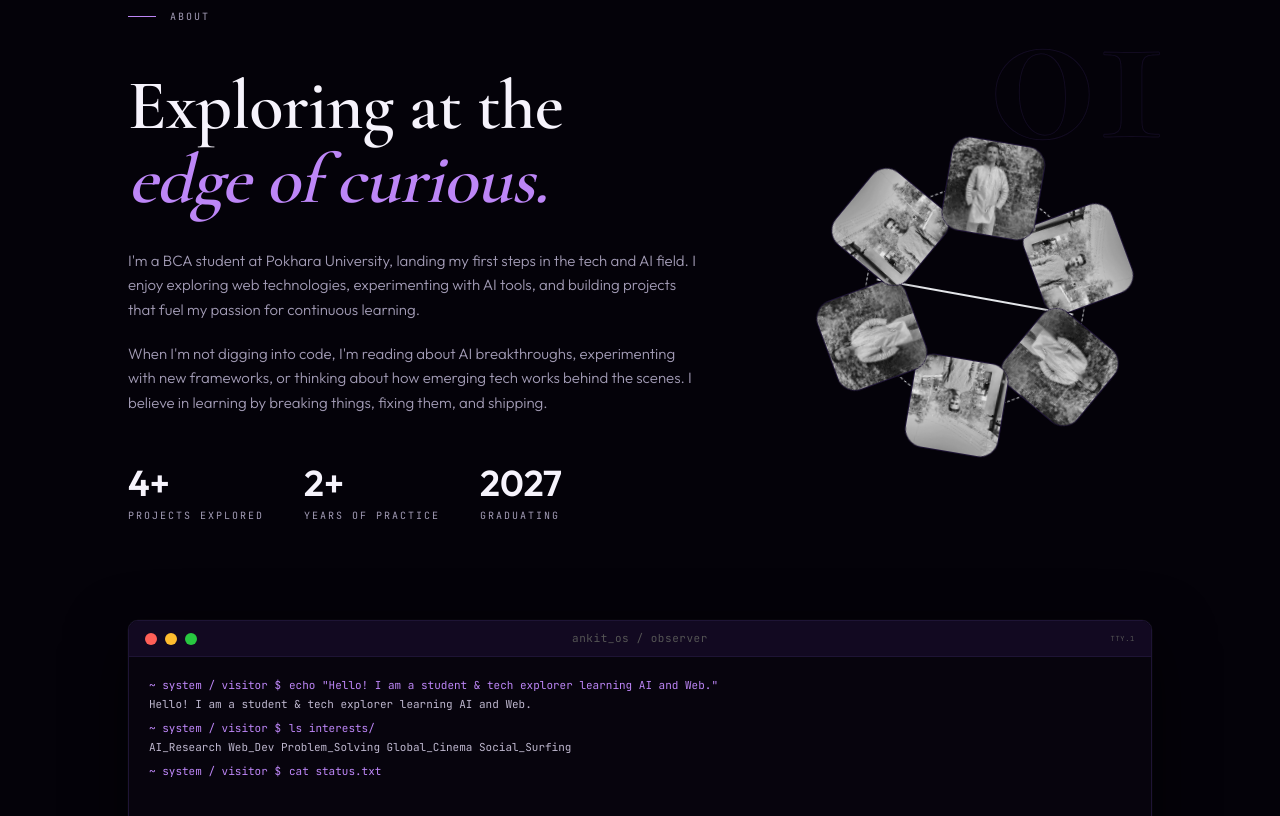
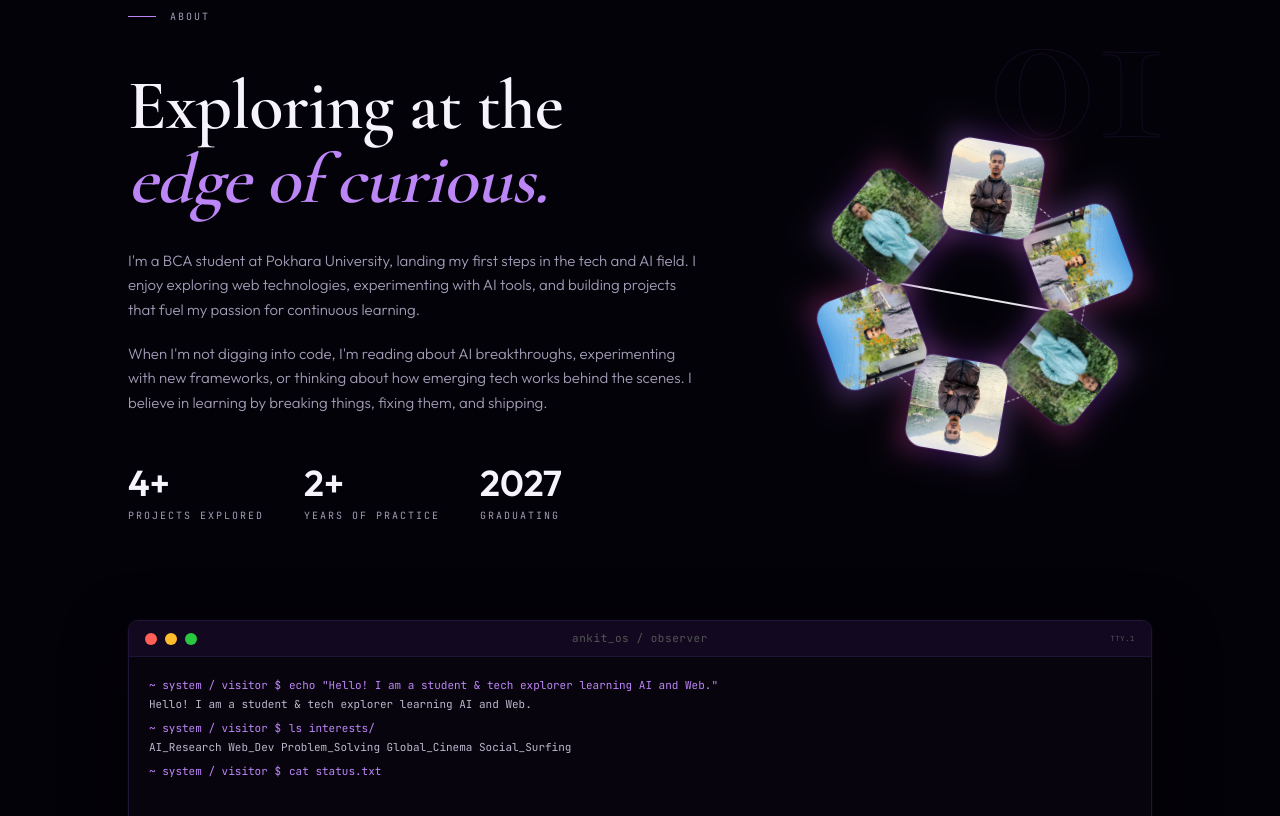
Before and after one commit to ghimire-ankit/Portfolio, a Next.js app: page / in a window 1280 px wide. Shown: the part 920-1736 px from the top of the page. Built offline with nearby package versions, Linux system fonts and the light colour scheme.

Commit message:
feat: integrated new portrait ankit3.webp and added glowing card borders to RingGallery

```diff
--- a/components/sections/About.tsx
+++ b/components/sections/About.tsx
@@ -83,13 +83,14 @@ export default function About() {
                     <RingGallery
                         images={[
                             { image: { src: "/images/ankit.webp" }, focusY: 15 },
-                            { image: { src: "/images/ankit2webp.webp" }, focusY: 25 }
+                            { image: { src: "/images/ankit2webp.webp" }, focusY: 25 },
+                            { image: { src: "/images/ankit3.webp" }, focusY: 15 }
                         ]}
                         ring={{
                             radiusX: 110,
                             radiusY: 110,
                             tilt: true,
-                            repeat: 3
+                            repeat: 2
                         }}
                         cardWidth={95}
                         cardHeight={95}
--- a/components/ui/RingGallery.tsx
+++ b/components/ui/RingGallery.tsx
@@ -373,6 +373,12 @@ export default function RingGallery({
                             }}
                             className="group"
                         >
+                            {/* Glowing Neon aura backdrop path */}
+                            <div
+                                className="absolute -inset-1.5 bg-gradient-to-r from-[var(--accent)] via-purple-600 to-pink-500 blur-md opacity-25 group-hover:opacity-85 transition-all duration-500 animate-pulse pointer-events-none"
+                                style={{ borderRadius: `calc(${cardRadius} + 6px)` }}
+                            />
+
                             <div
                                 style={{
                                     width: "100%",
@@ -380,8 +386,9 @@ export default function RingGallery({
                                     borderRadius: cardRadius,
                                     overflow: "hidden",
                                     cursor: "pointer",
+                                    position: "relative",
                                 }}
-                                className="border border-[var(--border)] group-hover:border-[var(--accent)]/70 transition-colors duration-300 shadow-lg group-hover:shadow-[0_0_20px_rgba(189,134,247,0.3)]"
+                                className="border border-purple-500/20 group-hover:border-[var(--accent)] transition-all duration-500 shadow-md"
                             >
                                 {src ? (
                                     <img
@@ -398,7 +405,7 @@ export default function RingGallery({
                                             display: "block",
                                             pointerEvents: "none",
                                         }}
-                                        className="transition-transform duration-500 group-hover:scale-110 filter grayscale group-hover:grayscale-0"
+                                        className="transition-all duration-500 group-hover:scale-105 filter saturate-[0.85] contrast-[1.04] group-hover:saturate-[1.1]"
                                     />
                                 ) : null}
                             </div>
```
Also changed, not shown: public/images/ankit3.webp (added).
